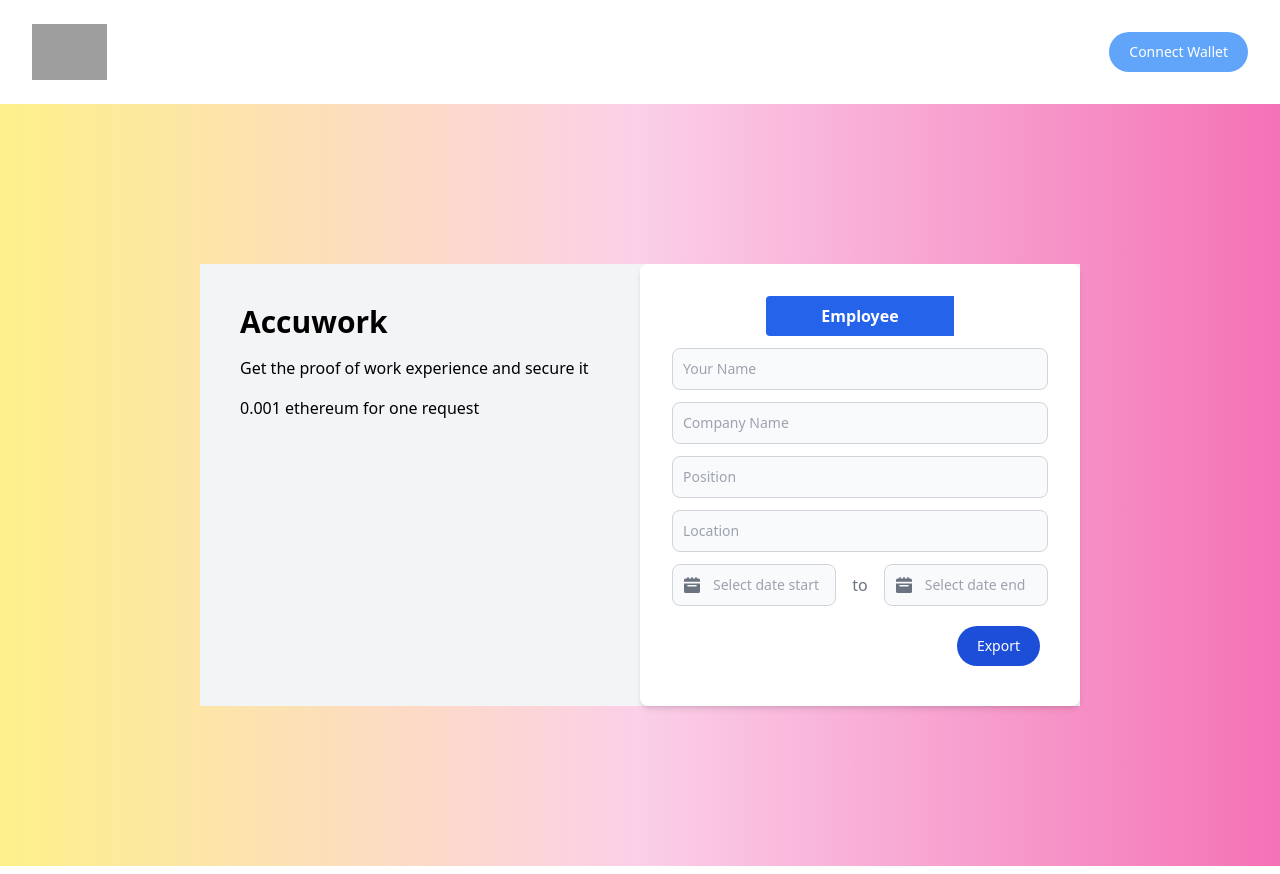
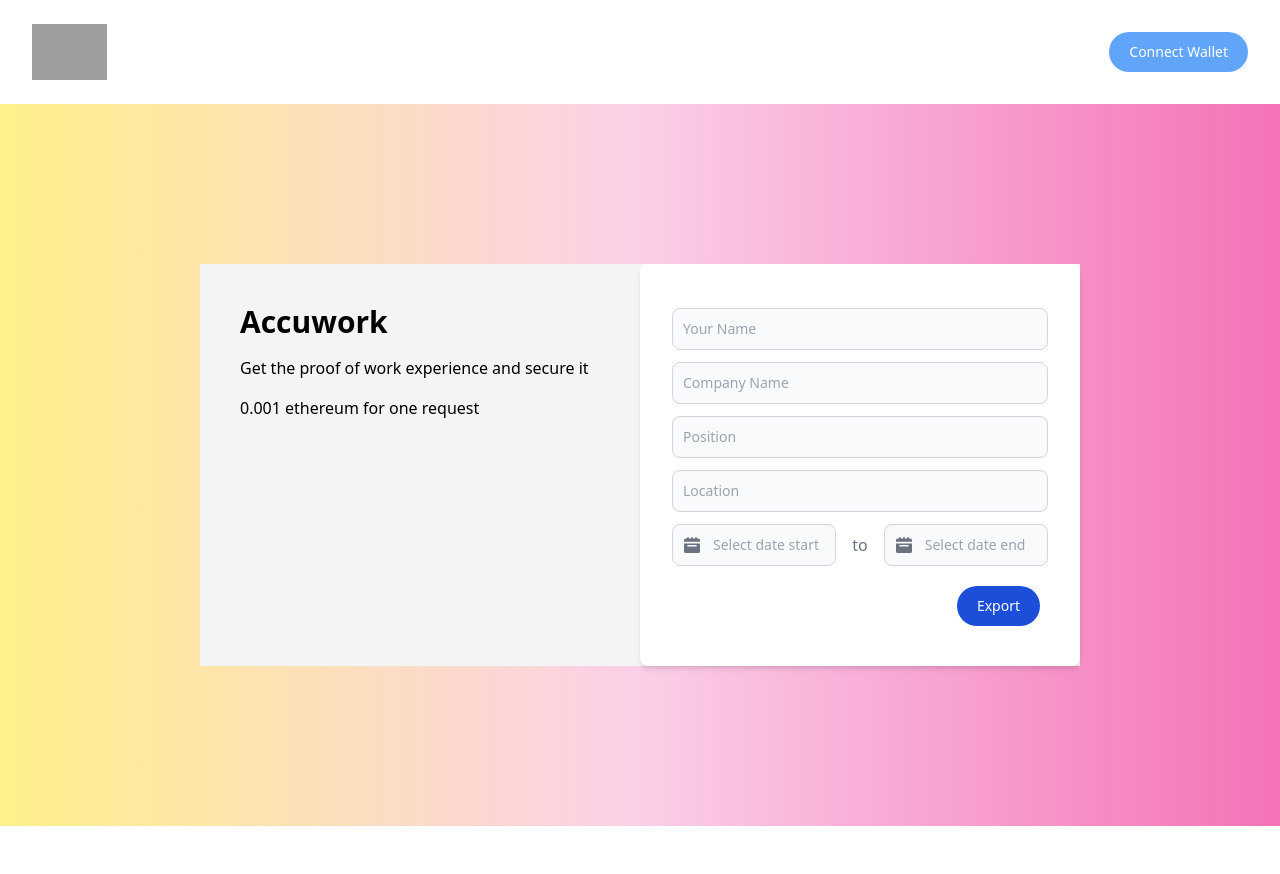
Before and after one commit to devhyun05/Accuwork, a React (Create React App) app in the folder estate_chain_frontend/: page /1 in a window 1280 px wide. After the commit the page ends 834 px from the top, so only its background shows below. Built offline with nearby package versions, Linux system fonts and the light colour scheme; grey boxes are pictures that could not be loaded.

Commit message:
removed employer section

```diff
--- a/estate_chain_frontend/src/pages/Dashboard.js
+++ b/estate_chain_frontend/src/pages/Dashboard.js
@@ -1,11 +1,7 @@
 import React from "react";
-
-import { useState } from "react";
 import Navbar from "components/layouts/Navbar";
 
 function Dashboard() {
-  const [isEmployeeSelected, setIsEmployeeSelected] = useState(true);
-
   return (
     <div>
       <Navbar />
@@ -23,19 +19,6 @@ function Dashboard() {
             <div className="bg-gray-100 flex items-center justify-center">
               <div className="bg-white rounded-lg shadow-md p-8 w-full max-w-xl">
                 <div>
-                  <div class="text-center">
-                    <button
-                      class="w-1/2 bg-blue-600 text-white font-bold py-2 px-4 rounded-l transition duration-300 ease-in-out hover:bg-blue-700 hover:text-gray-100 focus:outline-none focus:bg-blue-700 focus:border-blue-500 focus:shadow-outline-blue focus:text-black"
-                      onClick={() => setIsEmployeeSelected(true)}
-                    >
-                      Employee
-                    </button>
-                    {/* <button class="w-1/2 bg-green-700 text-white font-bold py-2 px-4 rounded-r transition duration-300 ease-in-out hover:bg-green-800 hover:text-gray-100 focus:outline-none focus:bg-green-800 focus:border-green-600 focus:shadow-outline-green focus:text-black"
-                      onClick={() => setIsEmployeeSelected(false)}>
-                      Employer
-                    </button> */}
-                  </div>
-                  {isEmployeeSelected ? (
                   <>
                     <form>
                       <input
@@ -109,17 +92,6 @@ function Dashboard() {
                       </div>
                     </form>
                   </>
-                  ) : (
-                    <>
-                      <input
-                        type="url"
-                        id="website"
-                        className="bg-gray-50 border mt-3 border-gray-300 text-gray-900 text-sm rounded-lg focus:ring-blue-500 focus:border-blue-500 block w-full p-2.5 dark:bg-gray-700 dark:border-gray-600 dark:placeholder-gray-400 dark:text-white dark:focus:ring-blue-500 dark:focus:border-blue-500"
-                        placeholder="Employee Address"
-                        required
-                      />
-                    </>
-                  )}
                 </div>
                 <div>
                   <div class="mt-5 text-right">
```
Lines whose indentation alone changed are shown as unchanged.
